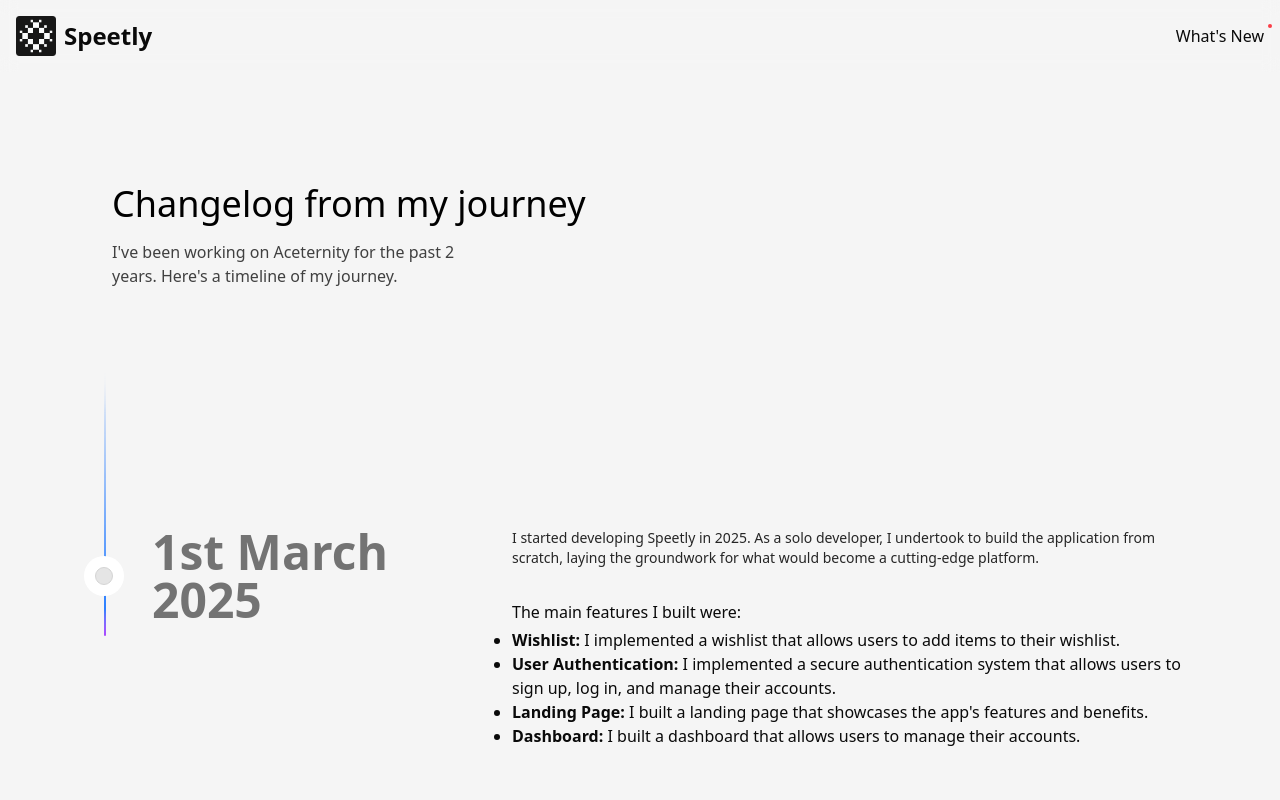
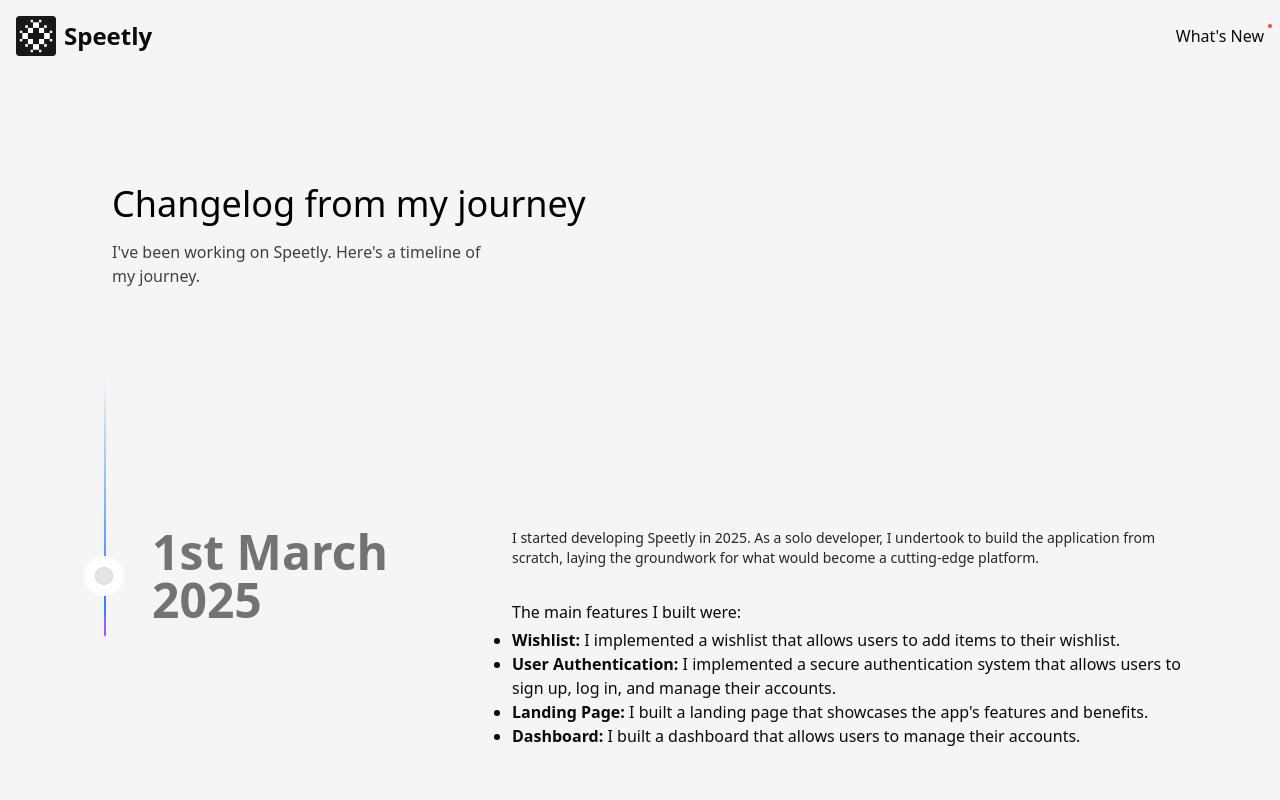
Before and after one commit to miicolas/speetch, a Next.js app: page /changelog in a window 1280 px wide. Shown: the top 800 px of the page. Built offline with nearby package versions, Linux system fonts and the light colour scheme.

Commit message:
fix: header changelog timeline

```diff
--- a/components/ui/timeline.tsx
+++ b/components/ui/timeline.tsx
@@ -42,8 +42,7 @@ export default function Timeline({ data }: { data: TimelineEntry[] }) {
           Changelog from my journey
         </h2>
         <p className="text-neutral-700 dark:text-neutral-300 text-sm md:text-base max-w-sm">
-          I&apos;ve been working on Aceternity for the past 2 years. Here&apos;s
-          a timeline of my journey.
+          I&apos;ve been working on Speetly. Here&apos;s a timeline of my journey.
         </p>
       </div>
 
```
